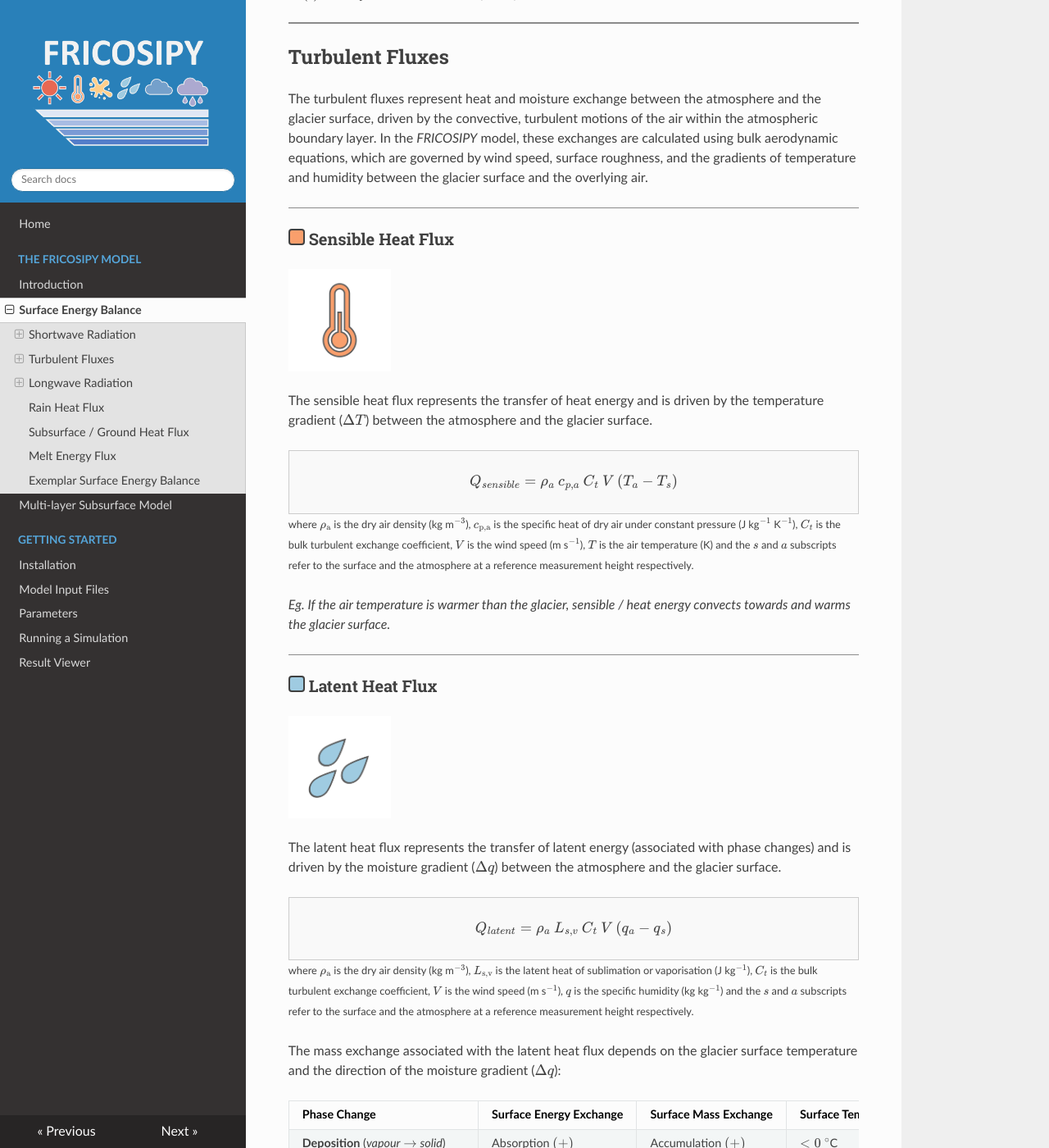
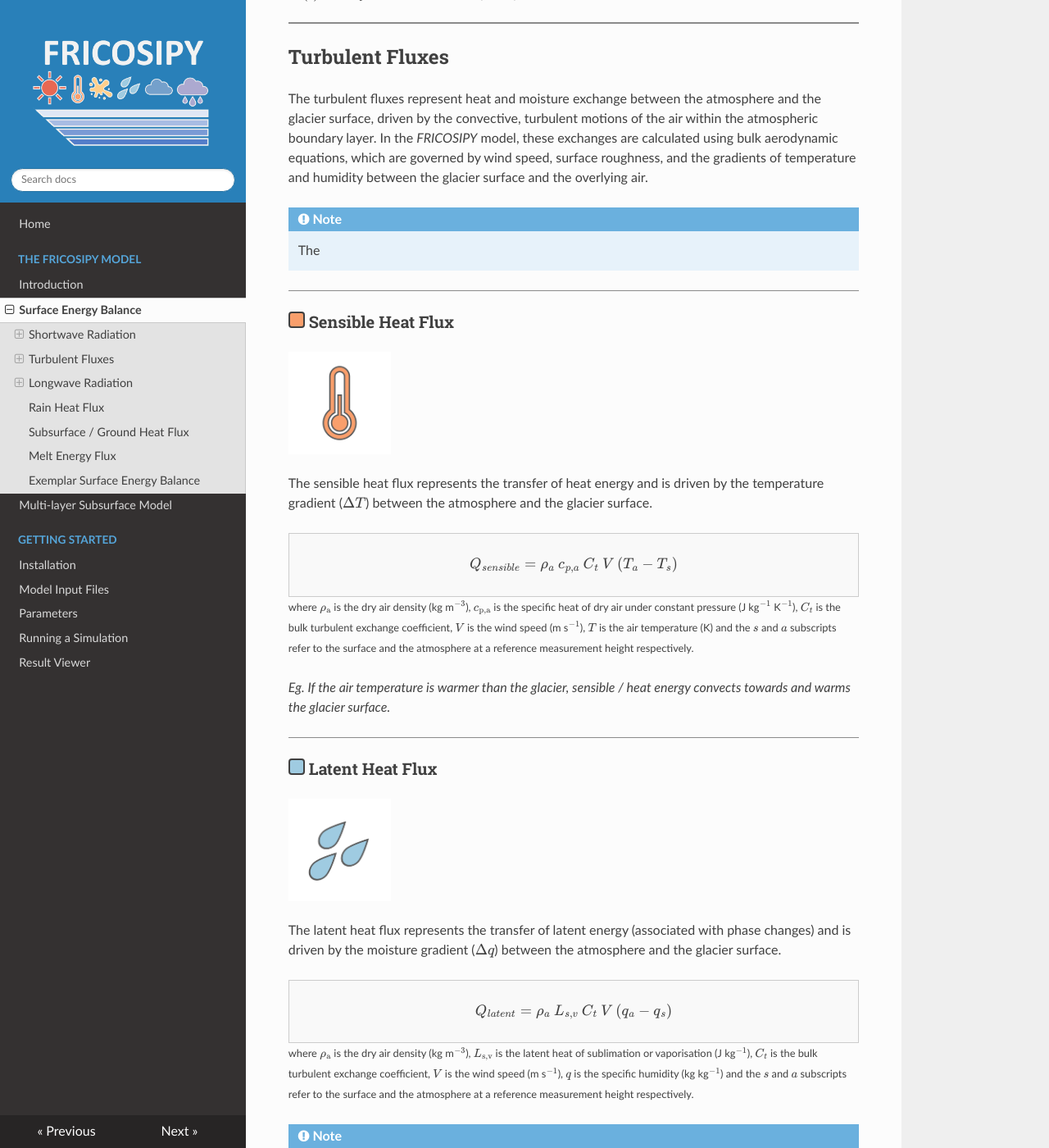
Before and after one commit to MarcusGastaldello/FRICOSIPY, an MkDocs documentation site: the page built from docs/surface_energy_balance.md, in a window 1280 px wide and 1400 px high, scrolled down 2917 px. Shown: the whole window at 82% size. Built offline with MkDocs 1.6.1, drawn with Linux system fonts in a browser that asks for light colours; nearby versions of some CDN libraries.

Commit message:
Update surface_energy_balance.md

```diff
--- a/docs/surface_energy_balance.md
+++ b/docs/surface_energy_balance.md
@@ -141,6 +141,10 @@ $$
 
 The turbulent fluxes represent heat and moisture exchange between the atmosphere and the glacier surface, driven by the convective, turbulent motions of the air within the atmospheric boundary layer. In the *FRICOSIPY* model, these exchanges are calculated using bulk aerodynamic equations, which are governed by wind speed, surface roughness, and the gradients of temperature and humidity between the glacier surface and the overlying air.
 
+!!! note
+
+    The
+
 <hr style="height:1px; background-color:#8b8b8b; border:none;" />
 
 ### <span style="display: inline-block; width: 1em; height: 1em;background-color: #F99F6C; border: 2px solid #404040; border-radius: 4px; "></span> Sensible Heat Flux
@@ -177,7 +181,9 @@ $$
 </div>
 <small> where $\rho_\text{a}$ is the dry air density (kg m$^{-3}$), $L_{\text{s,v}}$ is the latent heat of sublimation or vaporisation (J kg$^{-1}$), $C_{t}$ is the bulk turbulent exchange coefficient, $V$ is the wind speed (m s$^{-1}$), $q$ is the specific humidity (kg kg$^{-1}$) and the $s$ and $a$ subscripts refer to the surface and the atmosphere at a reference measurement height respectively.</small>
 
-The mass exchange associated with the latent heat flux depends on the glacier surface temperature and the direction of the moisture gradient ($\Delta q$):
+!!! note
+
+    The mass exchange associated with the latent heat flux depends on the glacier surface temperature and the direction of the moisture gradient ($\Delta q$):
 
 | Phase Change | Surface Energy Exchange | Surface Mass Exchange | Surface Temp |
 |-----------|----------|-----------|------------|
```
